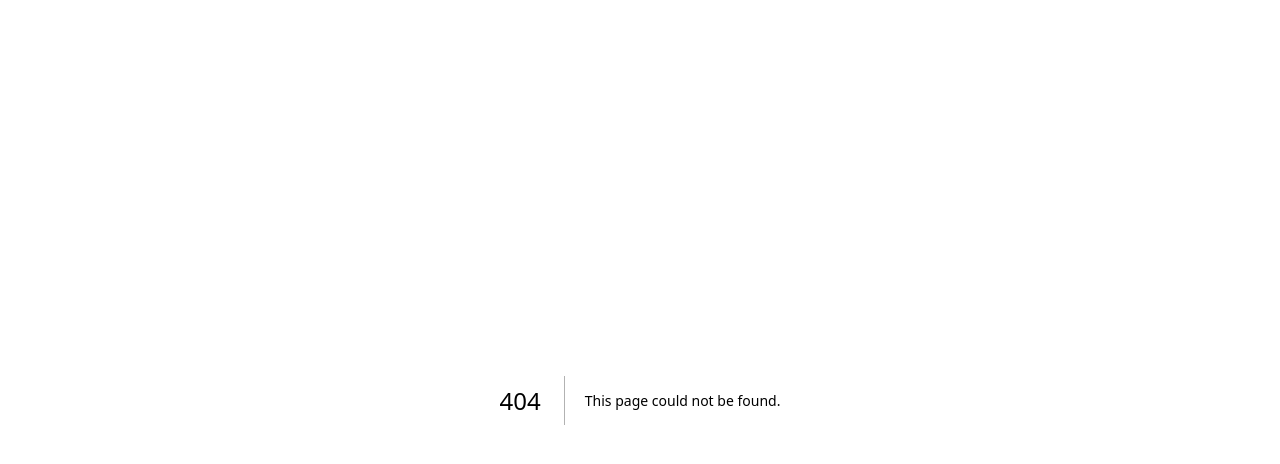
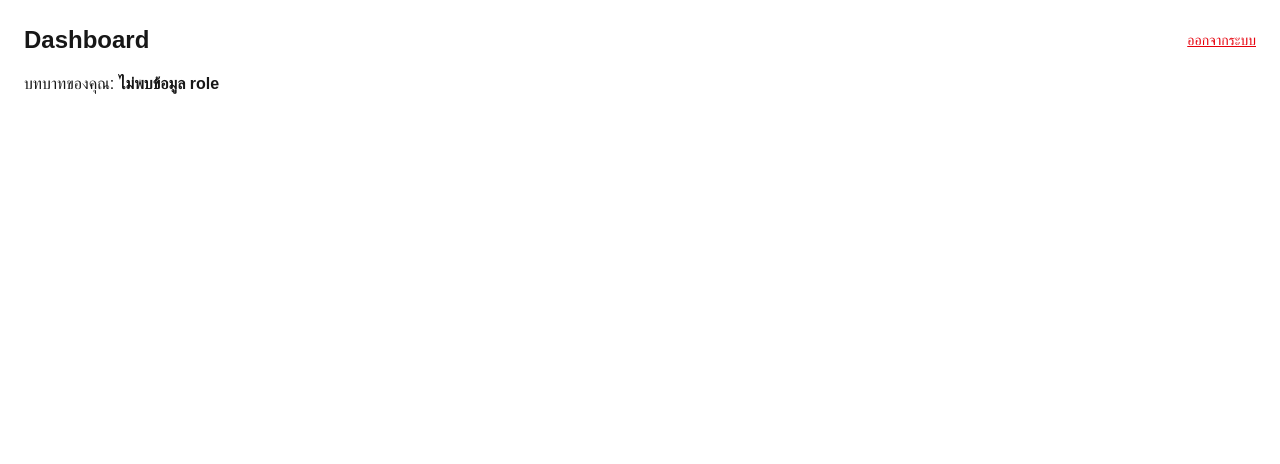
Before and after one commit to godsloliza452-collab/machine-maintenance, a Next.js app: page /dashboard in a window 1280 px wide. Before the commit this address had no page. Shown: the top 464 px of the page. Built offline with nearby package versions, Linux system fonts and the light colour scheme; no server answers.

Commit message:
feat: add dashboard with role display and logout

```diff
--- /dev/null
+++ b/app/dashboard/page.tsx
@@ -0,0 +1,22 @@
+import Link from 'next/link'
+import { getRole } from '@/lib/getRole'
+import LogoutButton from '@/components/LogoutButton'
+
+export default async function DashboardPage() {
+  const role = await getRole()
+
+  return (
+    <main className="p-6 space-y-4">
+      <div className="flex items-center justify-between">
+        <h1 className="text-2xl font-bold">Dashboard</h1>
+        <LogoutButton />
+      </div>
+      <p>บทบาทของคุณ: <b>{role ?? 'ไม่พบข้อมูล role'}</b></p>
+      {role === 'admin' && (
+        <Link href="/machines/new" className="text-blue-600 underline">
+          เพิ่มเครื่องจักร
+        </Link>
+      )}
+    </main>
+  )
+}
--- /dev/null
+++ b/components/LogoutButton.tsx
@@ -0,0 +1,19 @@
+'use client'
+import { useRouter } from 'next/navigation'
+import { createClient } from '@/lib/supabase/client'
+
+export default function LogoutButton() {
+  const router = useRouter()
+
+  async function handleLogout() {
+    await createClient().auth.signOut()
+    router.push('/login')
+    router.refresh()
+  }
+
+  return (
+    <button onClick={handleLogout} className="text-sm text-red-600 underline">
+      ออกจากระบบ
+    </button>
+  )
+}
--- /dev/null
+++ b/lib/getRole.ts
@@ -0,0 +1,13 @@
+import { createClient } from '@/lib/supabase/server'
+
+export async function getRole() {
+  const supabase = await createClient()
+  const { data: { user } } = await supabase.auth.getUser()
+  if (!user) return null
+  const { data } = await supabase
+    .from('profiles')
+    .select('role')
+    .eq('id', user.id)
+    .single()
+  return (data?.role as 'admin' | 'technician') ?? null
+}
```
